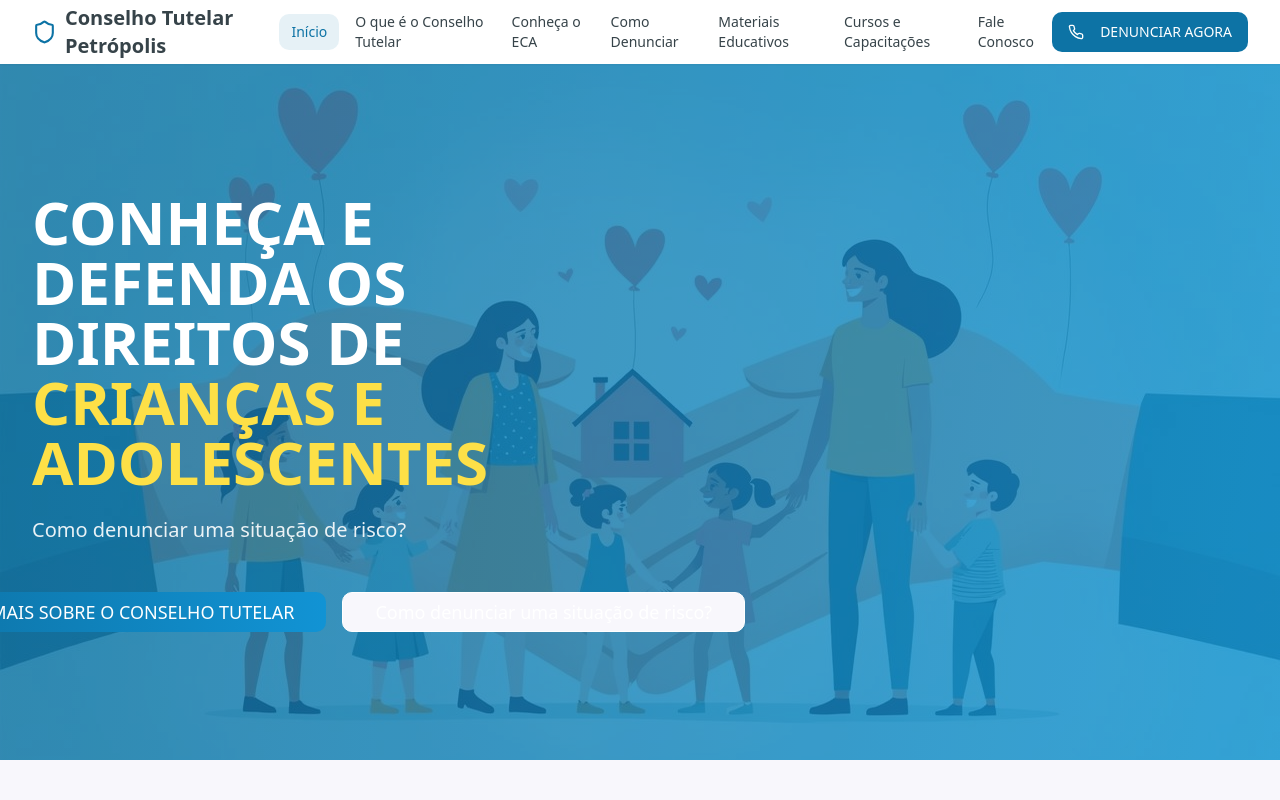
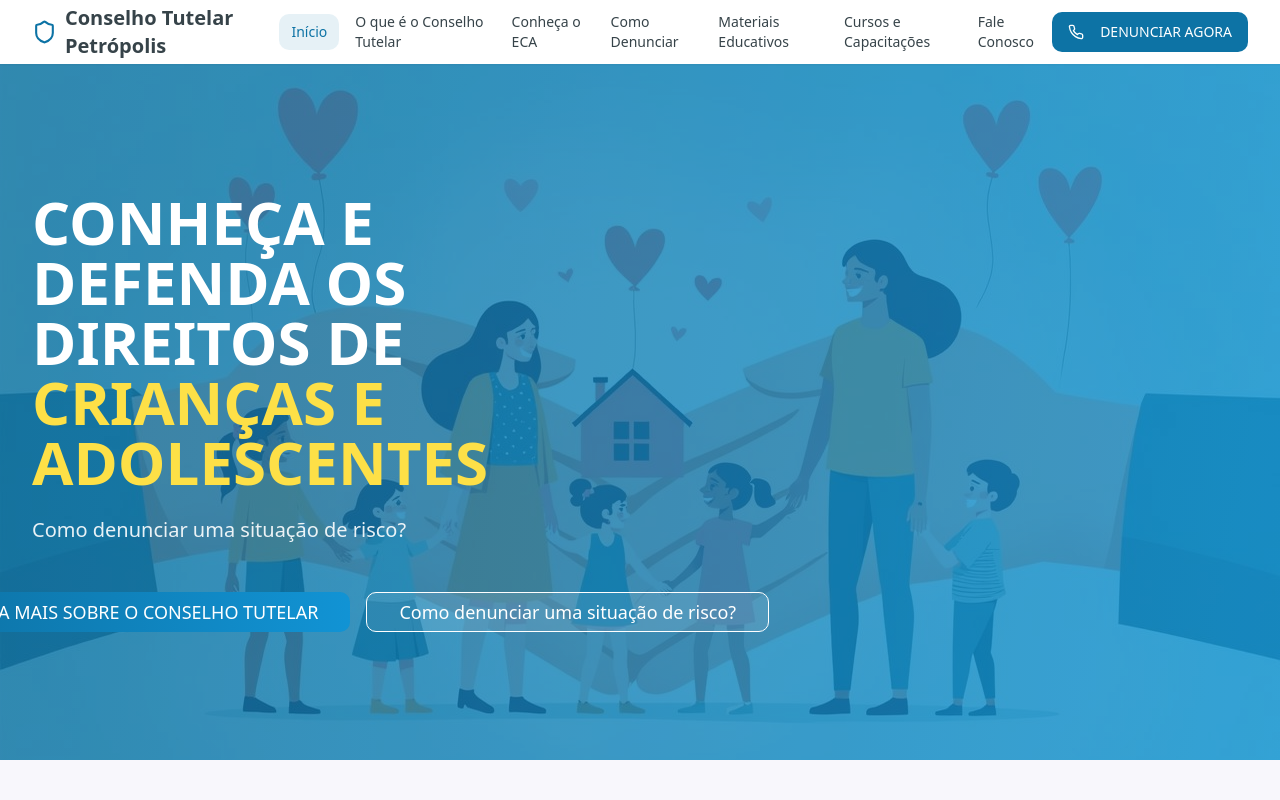
Before and after one commit to CyberKyria/petropolis-tutelar-site, a React (Vite) app: page / in a window 1280 px wide. Shown: the top 800 px of the page. Built offline with nearby package versions, Linux system fonts and the light colour scheme.

Commit message:
Fix: Center and style home page buttons
Adjust button positioning and styling on the home page to center them relative to the navbar and fix the white button text visibility issue.

```diff
--- a/src/pages/HomePage.tsx
+++ b/src/pages/HomePage.tsx
@@ -25,7 +25,7 @@ export default function HomePage() {
               <p className="text-xl mb-12 text-primary-foreground/90">
                 Como denunciar uma situação de risco?
               </p>
-              <div className="flex flex-col sm:flex-row gap-4 justify-center">
+              <div className="flex flex-col sm:flex-row gap-4 justify-center lg:justify-center items-center mt-8 lg:ml-12">
                 <Button asChild className="btn-primary text-lg px-8 py-4">
                   <Link to="/conselho-tutelar">
                     SAIBA MAIS SOBRE O CONSELHO TUTELAR
@@ -34,7 +34,7 @@ export default function HomePage() {
                 <Button
                   asChild
                   variant="outline"
-                  className="text-lg px-8 py-4 border-white text-white hover:bg-white hover:text-primary"
+                  className="text-lg px-8 py-4 border-white bg-white/10 text-white hover:bg-white hover:text-primary"
                 >
                   <Link to="/como-denunciar">
                     Como denunciar uma situação de risco?
```
